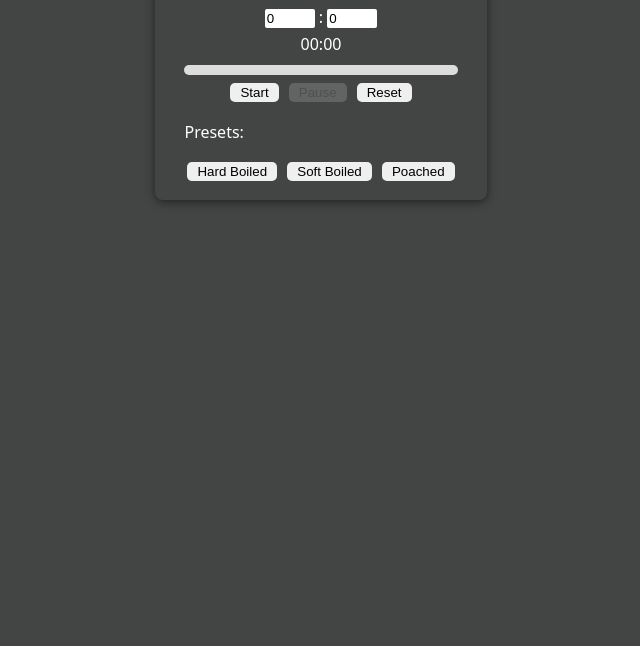
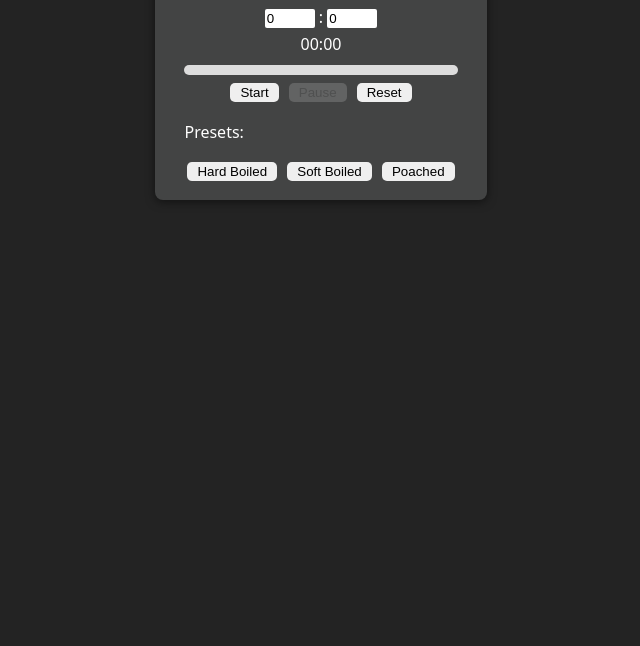
Before and after one commit to CarterrRyan1/egg-timer, a website: page index.html in a window 1280 px wide. Shown: the part 154-800 px from the top of the page, without its empty margins (319-959 px from the left). Drawn offline with nearby package versions, Linux system fonts and the light colour scheme.

Commit message:
update background color for improved contrast in styles

```diff
--- a/styles.css
+++ b/styles.css
@@ -3,7 +3,7 @@ html,body {
     display:flex;
     justify-content: center;
 	font-family: system-ui, -apple-system, 'Segoe UI', Roboto, 'Helvetica Neue', Arial;
-	background: #434444;
+	background: #232323;
 	color: #ffffff;
 }
 .container{
```
